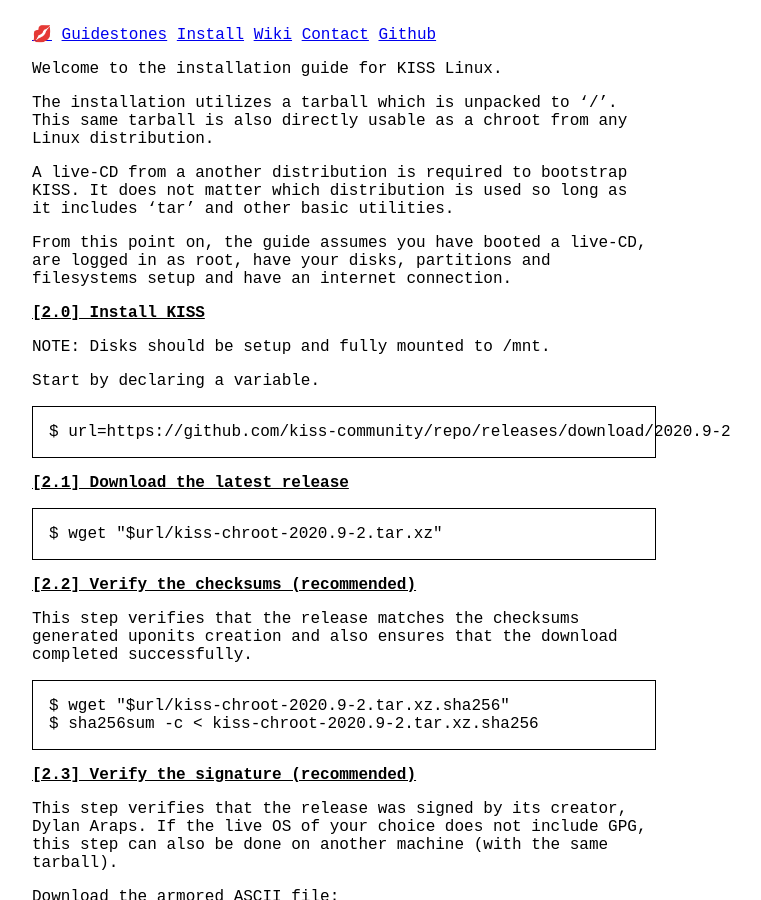
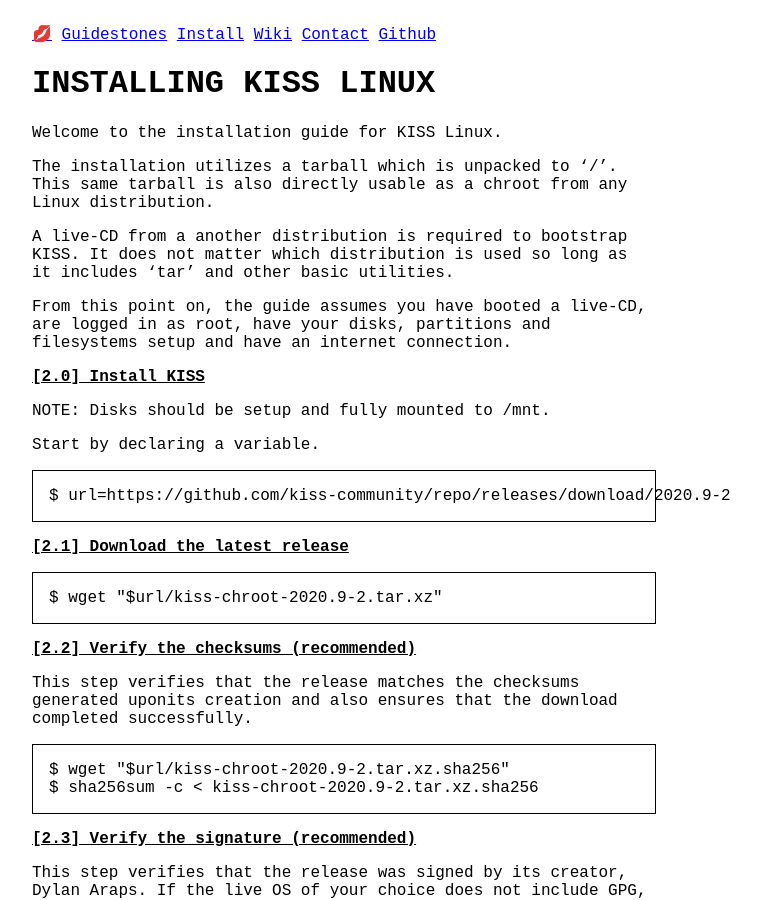
Before and after one commit to mcpcpc/k1ss, a Jekyll site: the page built from install.md, in a window 1280 px wide and 900 px high. Shown: the whole window, without its empty margins (296-1057 px from the left). Built offline with Jekyll 4.4.1, drawn with Linux system fonts in a browser that asks for light colours; our own code applies the rules of GitHub Pages for plain Markdown files.

Commit message:
Update install.md

```diff
--- a/install.md
+++ b/install.md
@@ -1,3 +1,6 @@
+INSTALLING KISS LINUX
+=====================
+
 Welcome to the installation guide for KISS Linux.
 
 The installation utilizes a tarball which is unpacked to '/'. This same tarball
```
